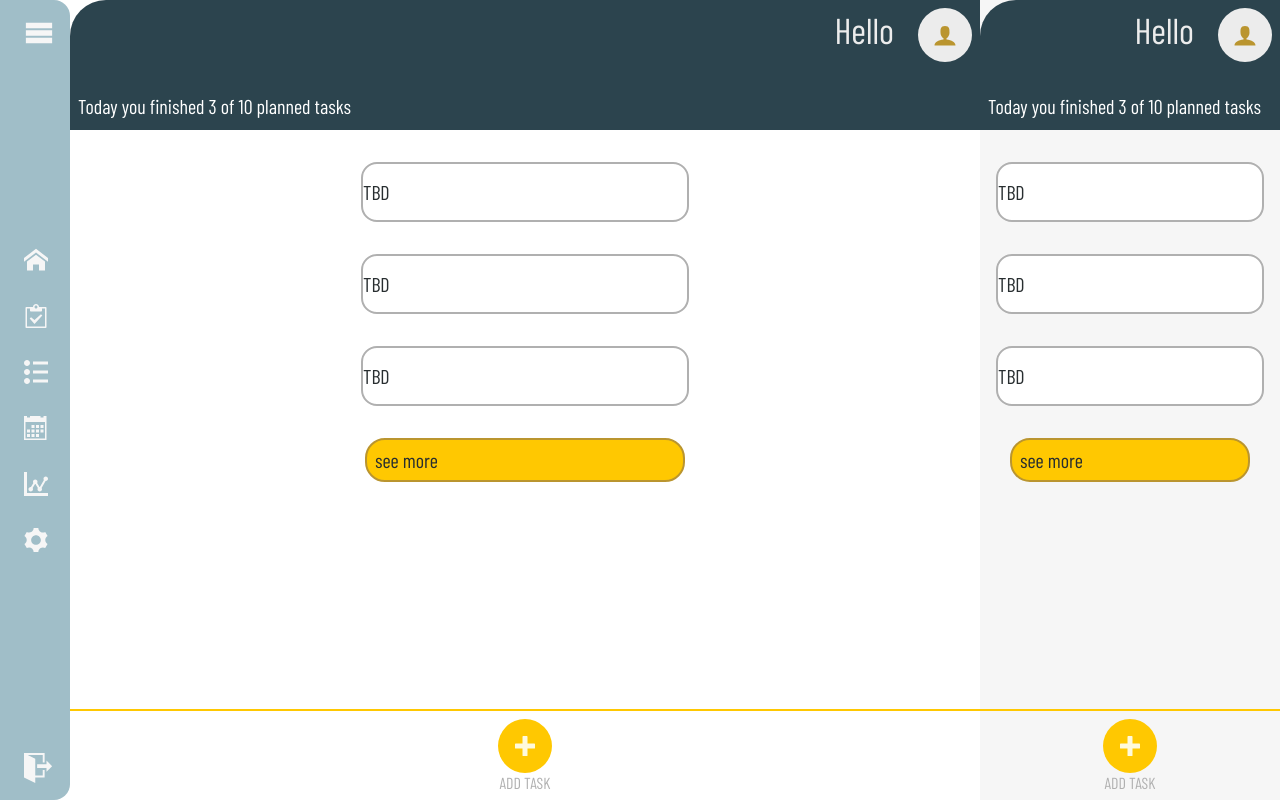
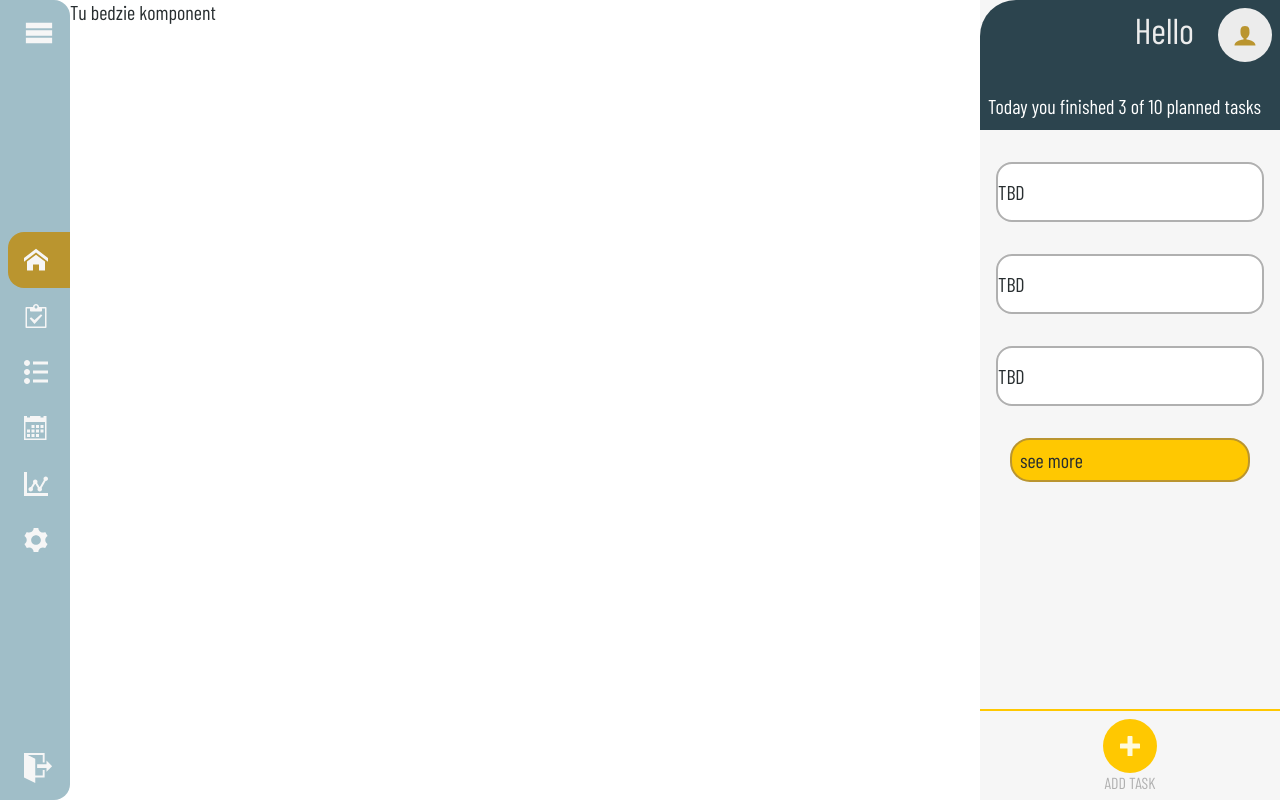
Before and after one commit to monika1127/PlannerApp, a React (Create React App) app: page /dashboard in a window 1280 px wide. Built offline with nearby package versions, Linux system fonts and the light colour scheme.

Commit message:
dashboard finised

```diff
--- /dev/null
+++ b/src/Components/DashboardHome.js
@@ -0,0 +1,11 @@
+import React, { Fragment } from 'react';
+
+const DashboardHome = () => {
+  return (
+    <Fragment>
+      <div> Tu bedzie komponent</div>
+    </Fragment>
+  );
+};
+
+export default DashboardHome;
--- a/src/Components/NavigationPanel.js
+++ b/src/Components/NavigationPanel.js
@@ -1,5 +1,5 @@
 import React, { useState } from 'react';
-import { Link } from 'react-router-dom';
+import { NavLink, Link } from 'react-router-dom';
 import { connect } from 'react-redux';
 import { logout } from '../redux/user/actions';
 
@@ -16,35 +16,37 @@ const icons = [
   {
     name: 'Home',
     icon: <HomeIcon width={24} height={24} />,
-    url: 'dashboard',
+    url: 'dashboard/',
   },
   {
     name: 'Habits and Tasks List',
     icon: <HabitIcon width={24} height={24} />,
-    url: 'habits',
+    url: 'dashboard/habits',
   },
   {
     name: 'Notes',
     icon: <ListIcon width={24} height={24} />,
-    url: 'notes',
+    url: 'dashboard/notes',
   },
   {
     name: 'Calendar',
     icon: <CalendarIcon width={24} height={24} />,
-    url: 'calendar',
+    url: 'dashboard/calendar',
   },
-  { name: 'Statistics', icon: <StatisticIcon width={24} height={24} /> },
+  {
+    name: 'Statistics',
+    icon: <StatisticIcon width={24} height={24} />,
+    url: 'dashboard/statistics',
+  },
   {
     name: 'Account Settings',
     icon: <SettingsIcon width={24} height={24} />,
-    url: 'settings',
+    url: 'dashboard/settings',
   },
 ];
 
-const NavigationPanel = ({ logout }) => {
+const NavigationPanel = ({ logout }, props) => {
   const [isExpanded, setExpanded] = useState(false);
-
-  const isDesktop = true;
 
   return (
     <div
@@ -58,13 +60,23 @@ const NavigationPanel = ({ logout }) => {
       </div>
       <div className="navigation-panel__items">
         {icons.map((i) => (
-          <Link to={i.url} className="navigation-panel__item">
+          <NavLink
+            to={`/${i.url}`}
+            exact
+            className="navigation-panel__item"
+            activeClassName="navigation-panel__item--active"
+          >
             <div className="navigation-panel__icon">{i.icon}</div>
             <div className="navigation-panel__description">{i.name}</div>
-          </Link>
+          </NavLink>
         ))}
       </div>
-      <Link to="/" onClick={() => logout()} className="navigation-panel__icon">
+      <Link
+        exact
+        to="/"
+        onClick={() => logout()}
+        className="navigation-panel__icon"
+      >
         <ExitIcon />
       </Link>
     </div>
--- a/src/Components/Settings.js
+++ b/src/Components/Settings.js
@@ -1,6 +1,7 @@
 import React from 'react';
 import { connect } from 'react-redux';
 import { userSelector } from '../redux/user/selectors';
+
 import { ReactComponent as Avatar } from '../assets/icons/user.svg';
 import { ReactComponent as MailIcon } from '../assets/icons/envelop.svg';
 
@@ -8,7 +9,7 @@ const Settings = ({ user: { user } }) => {
   return (
     <div>
       <div>
-        <div>XXX </div>
+        <div>TBD </div>
         <div className="user-data__avatar">
           <Avatar width={24} height={24} />
         </div>
--- a/src/Components/ShortcutButton.js
+++ b/src/Components/ShortcutButton.js
@@ -1,5 +1,6 @@
 import React from 'react';
 import { ReactComponent as AddIcon } from '../assets/icons/plus.svg';
+
 const ShortcutButton = () => {
   return (
     <div className="shortcut__button">
--- a/src/Components/UserPanel.js
+++ b/src/Components/UserPanel.js
@@ -1,9 +1,11 @@
-import React, { Fragment } from 'react';
+import React from 'react';
 import { connect } from 'react-redux';
 import { userSelector } from '../redux/user/selectors';
-import { ReactComponent as Avatar } from '../assets/icons/user.svg';
+
 import HandleTaskList from './HandledTaskList';
 import ShortcutButton from './ShortcutButton';
+
+import { ReactComponent as Avatar } from '../assets/icons/user.svg';
 
 const UserPanel = ({ user: { user } }) => {
   return (
--- a/src/Pages/FrontPage.js/Dashboard.js
+++ b/src/Pages/FrontPage.js/Dashboard.js
@@ -1,10 +1,23 @@
-import React, { Fragment } from 'react';
+import React, { useState, useEffect } from 'react';
 import UserPanel from '../../Components/UserPanel';
 import Settings from '../../Components/Settings';
 import NavigationPanel from '../../Components/NavigationPanel';
+import DashboardHome from '../../Components/DashboardHome';
 import { BrowserRouter as Router, Switch, Route } from 'react-router-dom';
 
 const Dashboard = () => {
+  const [isMobile, setMobile] = useState(
+    !window.matchMedia('(min-width: 768px)').matches,
+  );
+
+  useEffect(() => {
+    window.addEventListener('resize', () =>
+      !window.matchMedia('(min-width: 768px)').matches
+        ? setMobile(true)
+        : setMobile(false),
+    );
+  }, []);
+
   return (
     <Router>
       <div className="navigation__panel--absolute">
@@ -13,8 +26,12 @@ const Dashboard = () => {
       <div className="dashboard__container">
         <div className="current__section">
           <Switch>
-            <Route path="/settings" exact component={Settings} />
-            <Route path="/dashboard" exact component={UserPanel} />
+            <Route path="/dashboard/settings" exact component={Settings} />
+            <Route
+              path="/dashboard"
+              exact
+              render={() => (isMobile ? <UserPanel /> : <DashboardHome />)}
+            />
           </Switch>
         </div>
         <div className="user-handle-panel">
--- a/src/stylesheet/application.css
+++ b/src/stylesheet/application.css
@@ -653,6 +653,10 @@
   background-color: #ba952f;
 }
 
+.navigation-panel__item--active {
+  background-color: #ba952f;
+}
+
 .navigation-panel__icon {
   margin: 16px;
   color: #f6f6f6;
--- a/src/stylesheet/components/_navigationPanel.sass
+++ b/src/stylesheet/components/_navigationPanel.sass
@@ -8,7 +8,6 @@
   padding-left: 8px
   border-top-right-radius: 16px
   border-bottom-right-radius: 16px
-
 
 .navigation-panel__items
     display: flex
@@ -22,6 +21,9 @@
     border-bottom-left-radius: 16px
     &:hover
       background-color: $secondary-dark
+.navigation-panel__item--active
+    background-color: $secondary-dark
+
 
 .navigation-panel__icon
     margin: 16px
```
Also changed, not shown: 1 other file (tests, documents, lock files or other folders).
